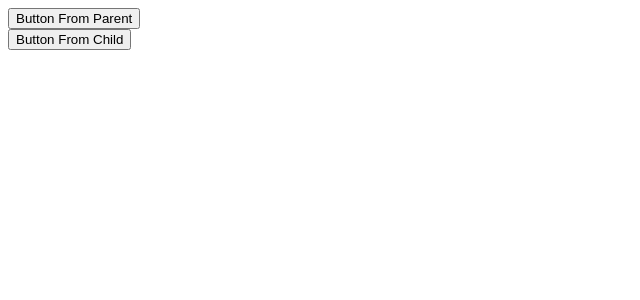
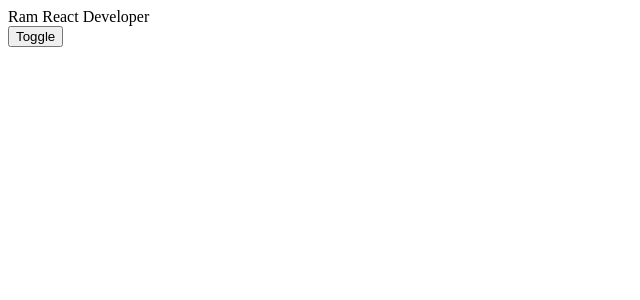
Before and after one commit to Ram1476/stackblitz-React, a React (Create React App) app: page / in a window 1280 px wide. Shown: the top 300 px of the page, without its empty margins (0-640 px from the left). Built offline with nearby package versions, Linux system fonts and the light colour scheme.

Commit message:
1 file modified, 2 added

```diff
--- a/src/App.tsx
+++ b/src/App.tsx
@@ -5,13 +5,15 @@ import UseReduce from './UseReduce.js';
 import UseEffectTrail from './UseEffectTrail.js';
 import UseLayoutEffectTrail from './UseLayoutEffectTrail.js';
 import ImperativeHandleTrail from './ImperativeHandleTrail';
+import UseCallBackTrail from './UseCallBackTrail.js';
 import './style.css';
 
 export default function App() {
   return (
     <div>
+      <UseCallBackTrail />
       {/* <UseLayoutEffectTrail /> */}
-      <ImperativeHandleTrail />
+      {/* <ImperativeHandleTrail /> */}
       {/* <UseEffectTrail /> */}
       {/* <UseReduce /> */}
       {/* <UseState /> */}
--- /dev/null
+++ b/src/Child.js
@@ -0,0 +1,10 @@
+import React, { useEffect } from 'react';
+
+function Child({ returnComment }) {
+  useEffect(() => {
+    console.log('UseEffect Function is Called...');
+  }, [returnComment]);
+  return <div>{returnComment(' React Developer')}</div>;
+}
+
+export default Child;
--- /dev/null
+++ b/src/UseCallBackTrail.js
@@ -0,0 +1,23 @@
+import React, { useCallback, useState } from 'react';
+import Child from './Child';
+
+function UseCallBackTrail() {
+  const [toggle, setToggle] = useState(false);
+  const [data, setData] = useState('Ram');
+
+  const returnComment = useCallback(
+    (name) => {
+      return data + ' ' + name;
+    },
+    [data]
+  );
+  return (
+    <div>
+      <Child returnComment={returnComment} />
+      <button onClick={() => setToggle(!toggle)}> Toggle</button>
+      {toggle && <h1>Toggle</h1>}
+    </div>
+  );
+}
+
+export default UseCallBackTrail;
```
